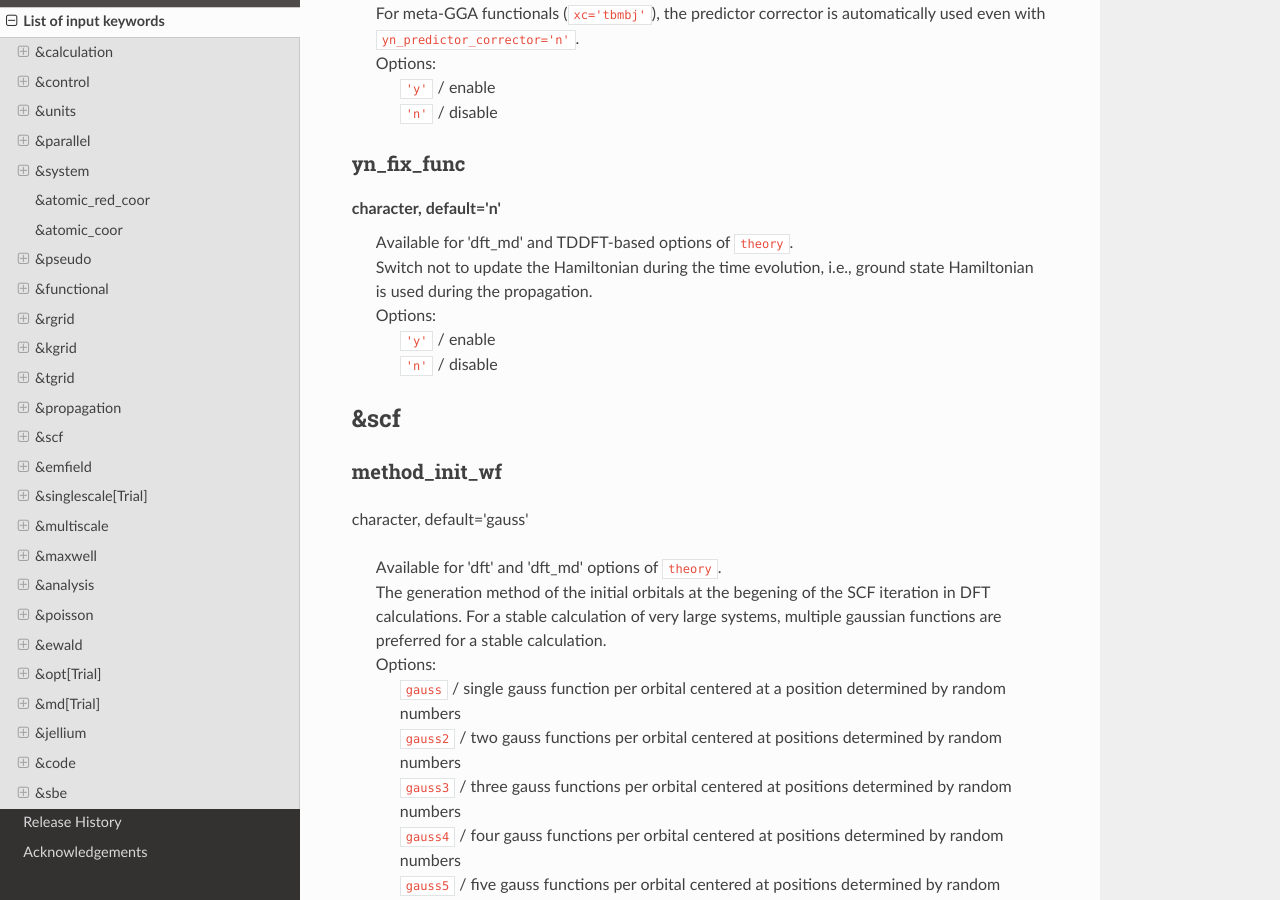
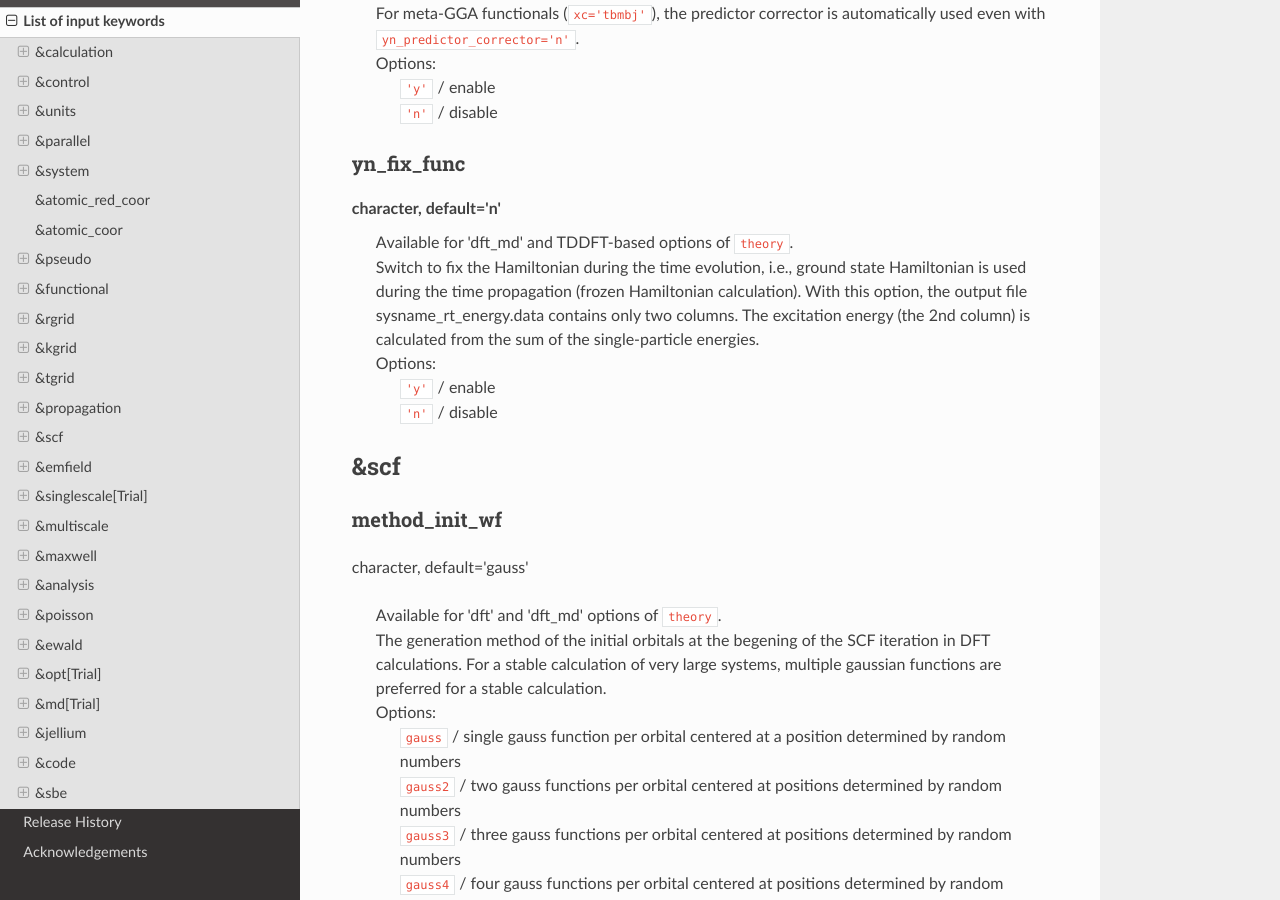
Before and after one commit to SALMON-TDDFT/SALMON-DOCS, a Sphinx documentation site: the page built from source/input_keyword_list.rst, in a window 1280 px wide and 900 px high, scrolled down 18256 px. Built offline with Sphinx 7.4.7 and the Read the Docs theme 2.0.0, drawn with Linux system fonts in a browser that asks for light colours; formulas are drawn with MathJax 3.

Commit message:
Update input_keyword_list.rst

```diff
--- a/source/input_keyword_list.rst
+++ b/source/input_keyword_list.rst
@@ -908,7 +908,7 @@ yn_fix_func
 
 character, default='n'
    | Available for 'dft_md' and TDDFT-based options of ``theory``.
-   | Switch not to update the Hamiltonian during the time evolution, i.e., ground state Hamiltonian is used during the propagation.
+   | Switch to fix the Hamiltonian during the time evolution, i.e., ground state Hamiltonian is used during the time propagation (frozen Hamiltonian calculation). With this option, the output file sysname_rt_energy.data contains only two columns. The excitation energy (the 2nd column) is calculated from the sum of the single-particle energies.
    | Options:
    |   ``'y'`` / enable
    |   ``'n'`` / disable
```
